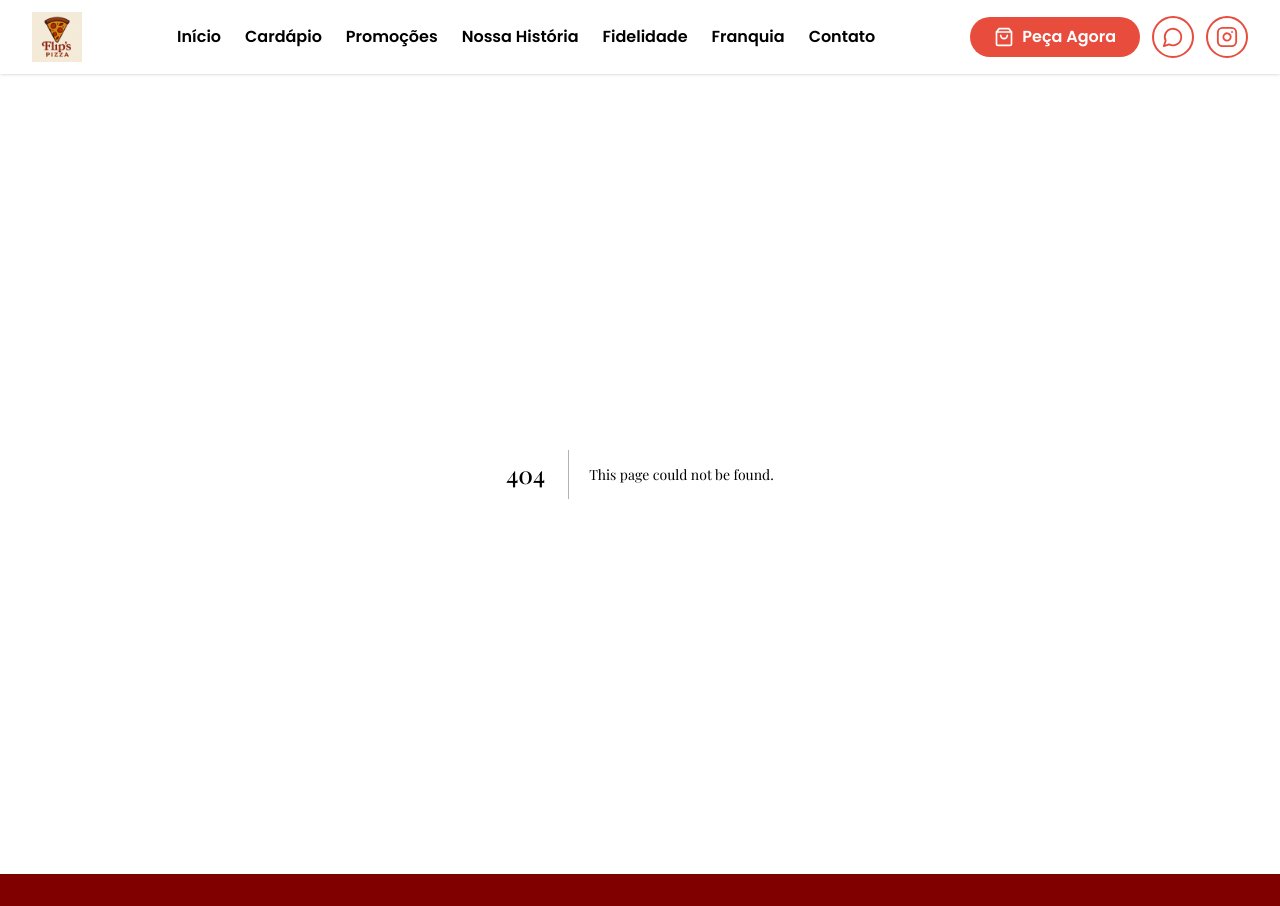
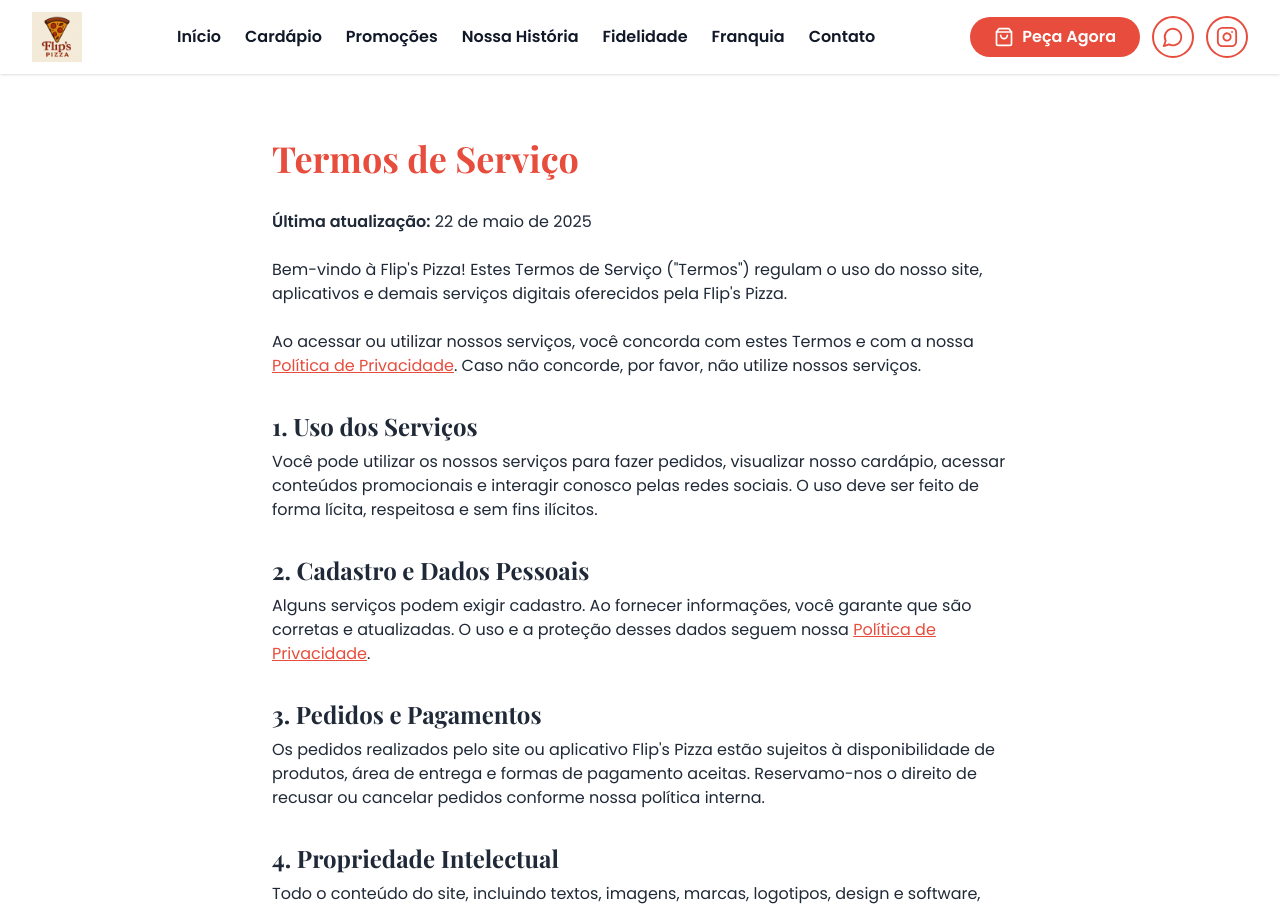
Before and after one commit to Grupo-Flips/flips-pizza-next, a Next.js app: page /termos-de-servico in a window 1280 px wide. Before the commit this address had no page. Shown: the top 906 px of the page. Built offline with nearby package versions, Linux system fonts and the light colour scheme.

Commit message:
Padroniza nomes dos arquivos de páginas para rotas amigáveis Next.js

```diff
--- a/src/pages/TermosDeServico.tsx
+++ b/src/pages/termos-de-servico.tsx
@@ -4,10 +4,10 @@ const TermosDeServico = () => (
     <p className="mb-6"><strong>Última atualização:</strong> 22 de maio de 2025</p>
 
     <p className="mb-6">
-      Bem-vindo à Flip’s Pizza! Estes Termos de Serviço (&quot;Termos&quot;) regulam o uso do nosso site, aplicativos e demais serviços digitais oferecidos pela Flip’s Pizza.
+      Bem-vindo à Flip&apos;s Pizza! Estes Termos de Serviço (&quot;Termos&quot;) regulam o uso do nosso site, aplicativos e demais serviços digitais oferecidos pela Flip&apos;s Pizza.
     </p>
     <p className="mb-6">
-      Ao acessar ou utilizar nossos serviços, você concorda com estes Termos e com a nossa <a href="/politica-de-privacidade" className="underline text-primary">Política de Privacidade</a>. Caso não concorde, por favor, não utilize nossos serviços.
+      Ao acessar ou utilizar nossos serviços, você concorda com estes Termos e com a nossa <a href="/privacidade" className="underline text-primary">Política de Privacidade</a>. Caso não concorde, por favor, não utilize nossos serviços.
     </p>
 
     <h2 className="text-2xl font-bold mt-8 mb-2">1. Uso dos Serviços</h2>
@@ -17,17 +17,17 @@ const TermosDeServico = () => (
 
     <h2 className="text-2xl font-bold mt-8 mb-2">2. Cadastro e Dados Pessoais</h2>
     <p className="mb-4">
-      Alguns serviços podem exigir cadastro. Ao fornecer informações, você garante que são corretas e atualizadas. O uso e a proteção desses dados seguem nossa <a href="/politica-de-privacidade" className="underline text-primary">Política de Privacidade</a>.
+      Alguns serviços podem exigir cadastro. Ao fornecer informações, você garante que são corretas e atualizadas. O uso e a proteção desses dados seguem nossa <a href="/privacidade" className="underline text-primary">Política de Privacidade</a>.
     </p>
 
     <h2 className="text-2xl font-bold mt-8 mb-2">3. Pedidos e Pagamentos</h2>
     <p className="mb-4">
-      Os pedidos realizados pelo site ou aplicativo Flip’s Pizza estão sujeitos à disponibilidade de produtos, área de entrega e formas de pagamento aceitas. Reservamo-nos o direito de recusar ou cancelar pedidos conforme nossa política interna.
+      Os pedidos realizados pelo site ou aplicativo Flip&apos;s Pizza estão sujeitos à disponibilidade de produtos, área de entrega e formas de pagamento aceitas. Reservamo-nos o direito de recusar ou cancelar pedidos conforme nossa política interna.
     </p>
 
     <h2 className="text-2xl font-bold mt-8 mb-2">4. Propriedade Intelectual</h2>
     <p className="mb-4">
-      Todo o conteúdo do site, incluindo textos, imagens, marcas, logotipos, design e software, pertence à Flip’s Pizza e é protegido por leis de direitos autorais e propriedade intelectual. É proibido copiar, reproduzir ou distribuir qualquer conteúdo sem autorização prévia.
+      Todo o conteúdo do site, incluindo textos, imagens, marcas, logotipos, design e software, pertence à Flip&apos;s Pizza e é protegido por leis de direitos autorais e propriedade intelectual. É proibido copiar, reproduzir ou distribuir qualquer conteúdo sem autorização prévia.
     </p>
 
     <h2 className="text-2xl font-bold mt-8 mb-2">5. Links para Terceiros</h2>
```
